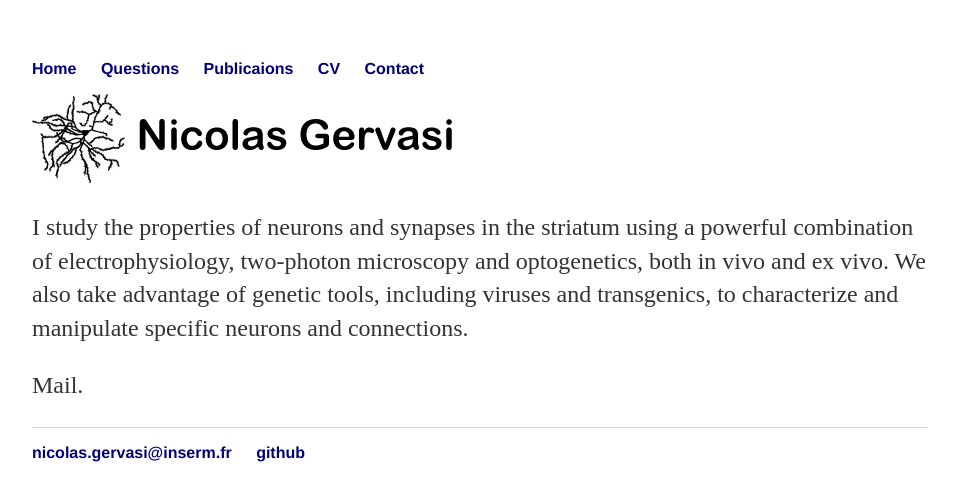
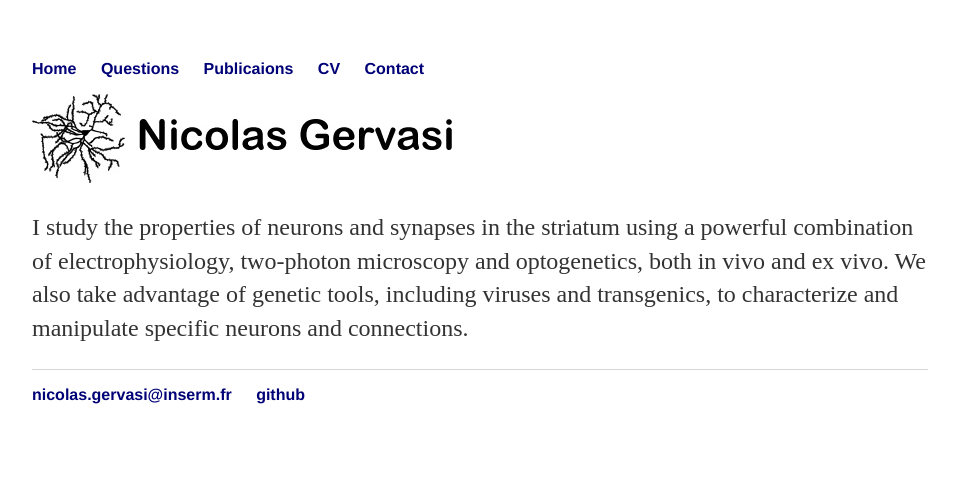
Before and after one commit to nicolasgervasi/nicolasgervasi.github.io, a Jekyll site: the page built from index.html, in a window 1280 px wide. Shown: the top 501 px of the page, without its empty margins (160-1119 px from the left). Built offline with Jekyll 4.4.1, drawn with Linux system fonts in a browser that asks for light colours.

Commit message:
Update index.html

```diff
--- a/index.html
+++ b/index.html
@@ -2,12 +2,11 @@
 layout: default
 title: Nicolas Gervasi
 ---
-	<div class="col-sm-4">
+<div class="grid-container">
+	<div class="grid-item">
 	<img  class="img-rounded" alt="Nicolas Gervasi" src="image/logo.jpg">
 	</div>
-	<div class="col-sm-4">
+	<div class="grid-item">
 	<p>I study the properties of neurons and synapses in the striatum using a powerful combination of electrophysiology, two-photon microscopy and optogenetics, both in vivo and ex vivo. We also take advantage of genetic tools, including viruses and transgenics, to characterize and manipulate specific neurons and connections.</p>
 	</div>
-	<div class="col-sm-4">
-	<p> Mail.</p>
-	</div>
+</div>
```
